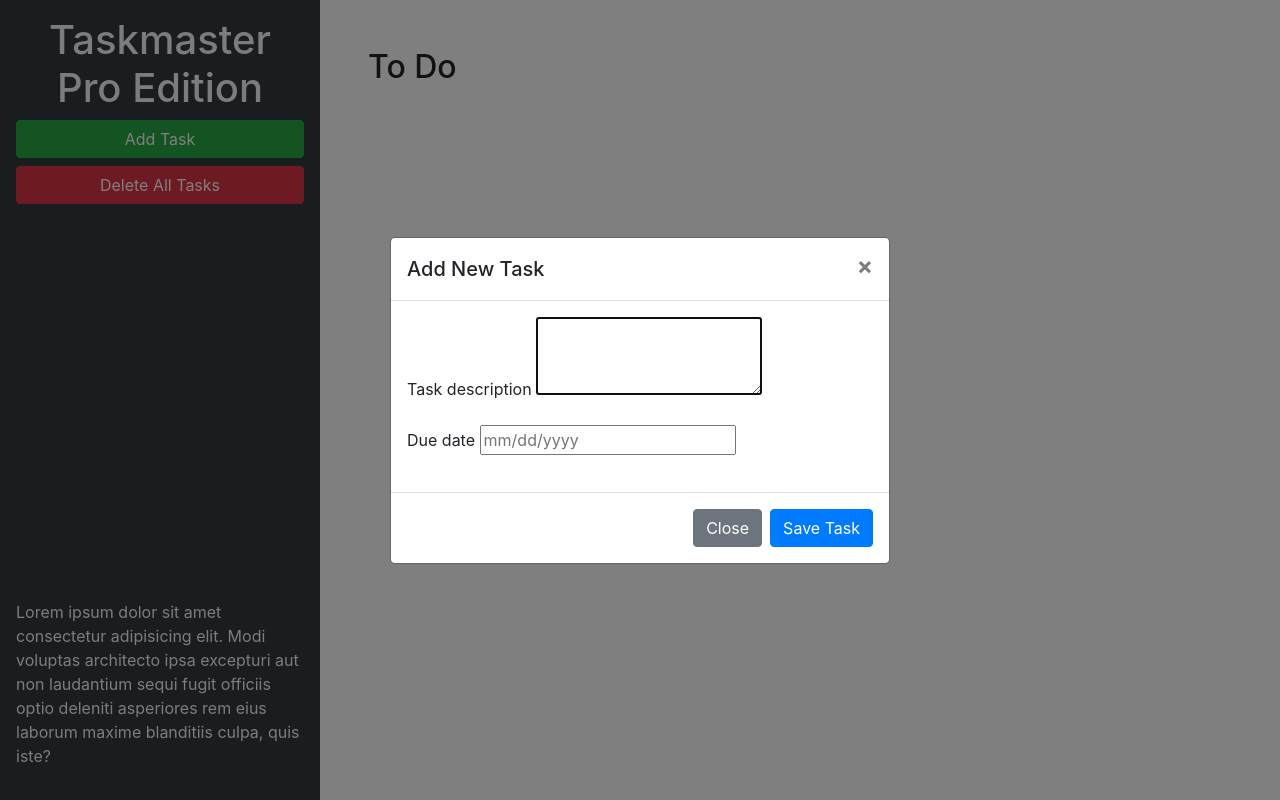
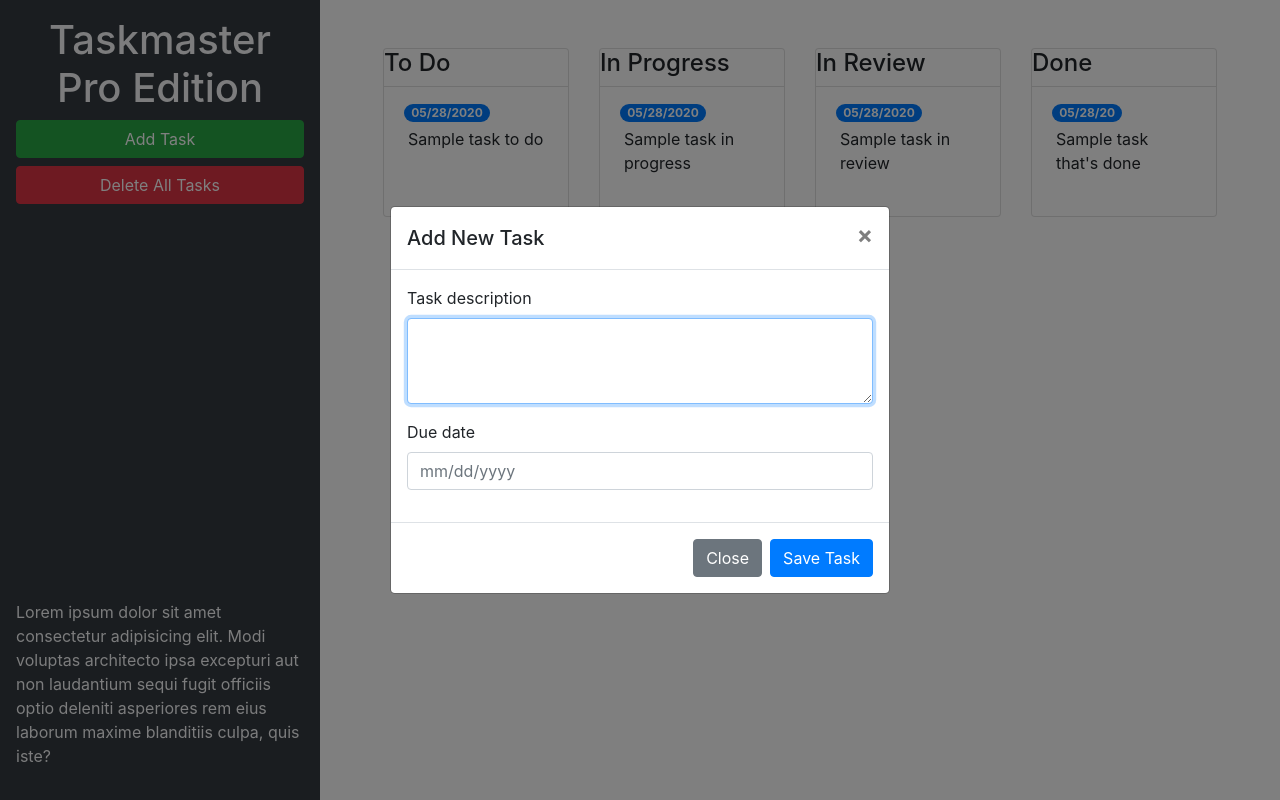
Before and after one commit to Abateb/taskmaster-pro, a plain HTML site: page index.html in a window 1280 px wide. Both pictures are taken after a click on the button "Add Task". Drawn offline with nearby package versions, Linux system fonts and the light colour scheme.

Commit message:
modal form updated

```diff
--- a/assets/js/script.js
+++ b/assets/js/script.js
@@ -53,29 +53,66 @@ var saveTasks = function() {
   localStorage.setItem("tasks", JSON.stringify(tasks));
 };
 
+// modal was triggered
+$("#task-form-modal").on("show.bs.modal", function() {
+  // clear values
+  $("#modalTaskDescription, #modalDueDate").val("");
+});
+
+// modal is fully visible
+$("#task-form-modal").on("shown.bs.modal", function() {
+  // highlight textarea
+  $("#modalTaskDescription").trigger("focus");
+});
+
+// save button in modal was clicked
+$("#task-form-modal .btn-primary").click(function() {
+  // get form values
+  var taskText = $("#modalTaskDescription").val();
+  var taskDate = $("#modalDueDate").val();
+
+  if (taskText && taskDate) {
+    createTask(taskText, taskDate, "toDo");
+
+    // close modal
+    $("#task-form-modal").modal("hide");
+
+    // save in tasks array
+    tasks.toDo.push({
+      text: taskText,
+      date: taskDate
+    });
+
+    saveTasks();
+  }
+});
+
+// task text was clicked
 $(".list-group").on("click", "p", function() {
-  var text = $(this).text().trim();
-  var textInput = $("<textarea>")
-  .addClass("form-control")
-  .val(text);
+//get current text of p element
+  var text = $(this)
+  .text()
+  .trim();
+
+  // replace p element with a new textarea
+ var textInput = $("<textarea>").addClass("form-control")
   $(this).replaceWith(textInput);
-  textInput.trigger("focus")
+
+  // auto focus new element
+  textInput.trigger("focus");
 
 });
 
+// editable field was un-focused
 $(".list-group").on("blur","textarea", function(){
-  // get the text area current value/text
-  var text = $(this)
-  .val ()
-  .trim()
+  // get current value of text area
+var text = $(this).val();
 
-  // get the parent ul's id attribute
+  // get status typeand position in the list
 var status = $(this)
   .closest("list-group")
   .attr("id")
   .replace("list-", "");
-
-  // get the task's position in the list of other li items
 var index = $(this)
   .closest(".list-group-item")
   .index();
@@ -110,19 +147,20 @@ $(".list-group").on("click", "span", function() {
   //swap out elements
   $(this).replaceWith(dateInput);
 
-  //automatically focus on new element
+  //automatically bring up the calendar
   dateInput.trigger("focus");
 });
 
+// value of due date was changed
 $("list-group").on("blur", "input[type= 'text']", function(){
-  // get current text
+  var date = $(this).val();
+
+  // get status type and position in the list
   var status = $(this)
    .closest(".list-group")
    .attr("id")
    .replace("list-", "");
 
-
-  // get the task's position in the list of other li elements
   var index =(this)
   .closest("list-group-item")
   .index()
@@ -138,48 +176,8 @@ $("list-group").on("blur", "input[type= 'text']", function(){
 
    // replace input with span element
    $(this).replaceWith(taskSpan)
-
-
-
-
-
-
 });
 
-
-// modal was triggered
-$("#task-form-modal").on("show.bs.modal", function() {
-  // clear values
-  $("#modalTaskDescription, #modalDueDate").val("");
-});
-
-// modal is fully visible
-$("#task-form-modal").on("shown.bs.modal", function() {
-  // highlight textarea
-  $("#modalTaskDescription").trigger("focus");
-});
-
-// save button in modal was clicked
-$("#task-form-modal .btn-primary").click(function() {
-  // get form values
-  var taskText = $("#modalTaskDescription").val();
-  var taskDate = $("#modalDueDate").val();
-
-  if (taskText && taskDate) {
-    createTask(taskText, taskDate, "toDo");
-
-    // close modal
-    $("#task-form-modal").modal("hide");
-
-    // save in tasks array
-    tasks.toDo.push({
-      text: taskText,
-      date: taskDate
-    });
-
-    saveTasks();
-  }
-});
 //---------------------------------------------------- //
 
 //-----Create 'removeTask' function-------------------//
--- a/index.html
+++ b/index.html
@@ -24,10 +24,65 @@
       </p>
     </header>
     <main class="col-12 col-lg-9">
-      <div class="m-5">
-        <h2>To Do</h2>
-        <ul id="list-toDo" class="list-group"> </ul>
+      <div class="m-5 row justify-content-around">
+
+        <!-- todo start -->
+        <div class="col-12 col-md-6 col-xl-3 mb-3">
+          <div class="card">
+          <h4 class="card-reader">
+            To Do</h4>
+        <ul id="list-toDo" class="list-group list-group-flush">
+        <li class="list-group-item">
+          <span class="badge badge-primary badge-pill">05/28/2020</span>
+          <p class="m-1">Sample task to do</p>
+        </li>
+      </ul>
       </div>
+        </div>
+        <!-- todo end -->
+
+        <!-- in progress start-->
+      <div class="col-12 col-md-6 col-xl-3">
+        <div class="card">
+        <h4 class="card-reader">In Progress</h4>
+        <ul id="list-inProgress" class = "list-group list-group-flush">
+          <li class="list-group-item">
+            <span class="badge badge-primary badge-pill">05/28/2020</span>
+            <p class="m-1">Sample task in progress</p>
+         </li>
+        </ul>
+      </div>
+      </div>
+      <!-- in porgress end -->
+
+      <!-- in review start -->
+      <div class="col-12 col-md-6 col-xl-3 mb-3">
+        <div class="card">
+      <h4 class="card-reader">In Review</h4>
+      <ul id="list-inReview" class="list-group list-group-flush">
+        <li class="list-group-item">
+          <span class="badge badge-primary badge-pill">05/28/2020</span>
+          <p class="m-1">Sample task in review</p>
+
+        </li>
+      </ul>
+    </div>
+    </div>
+    <!-- in review end -->
+
+    <!-- done start -->
+    <div class="col-12 col-md-6 col-xl-3 mb-3">
+      <div class="card">
+      <h4 class="card-reader">Done</h4>
+      <ul id="list-done" class="list-group list-group-flush">
+        <li class="list-group-item">
+          <span class="badge badge-primary badge-pill">05/28/20</span>
+          <p class="m-1">Sample task that's done</p>
+        </li>
+      </ul>
+    </div>
+    </div>
+    <!-- done ende -->
     </main>
   </div>
 
@@ -46,11 +101,11 @@
           <form>
             <div class="form-group">
               <label for="modalTaskDescription">Task description</label>
-              <textarea id="modalTaskDescription" rows="3"></textarea>
+              <textarea id="modalTaskDescription" rows="3" class="form-control"></textarea>
             </div>
             <div class="form-group">
               <label for="modalDueDate">Due date</label>
-              <input type="text" id="modalDueDate" placeholder="mm/dd/yyyy" autocomplete="off" />
+              <input type="text" class="form-control" id="modalDueDate" placeholder="mm/dd/yyyy" autocomplete="off" />
             </div>
           </form>
         </div>
```
Lines whose indentation alone changed are shown as unchanged.
